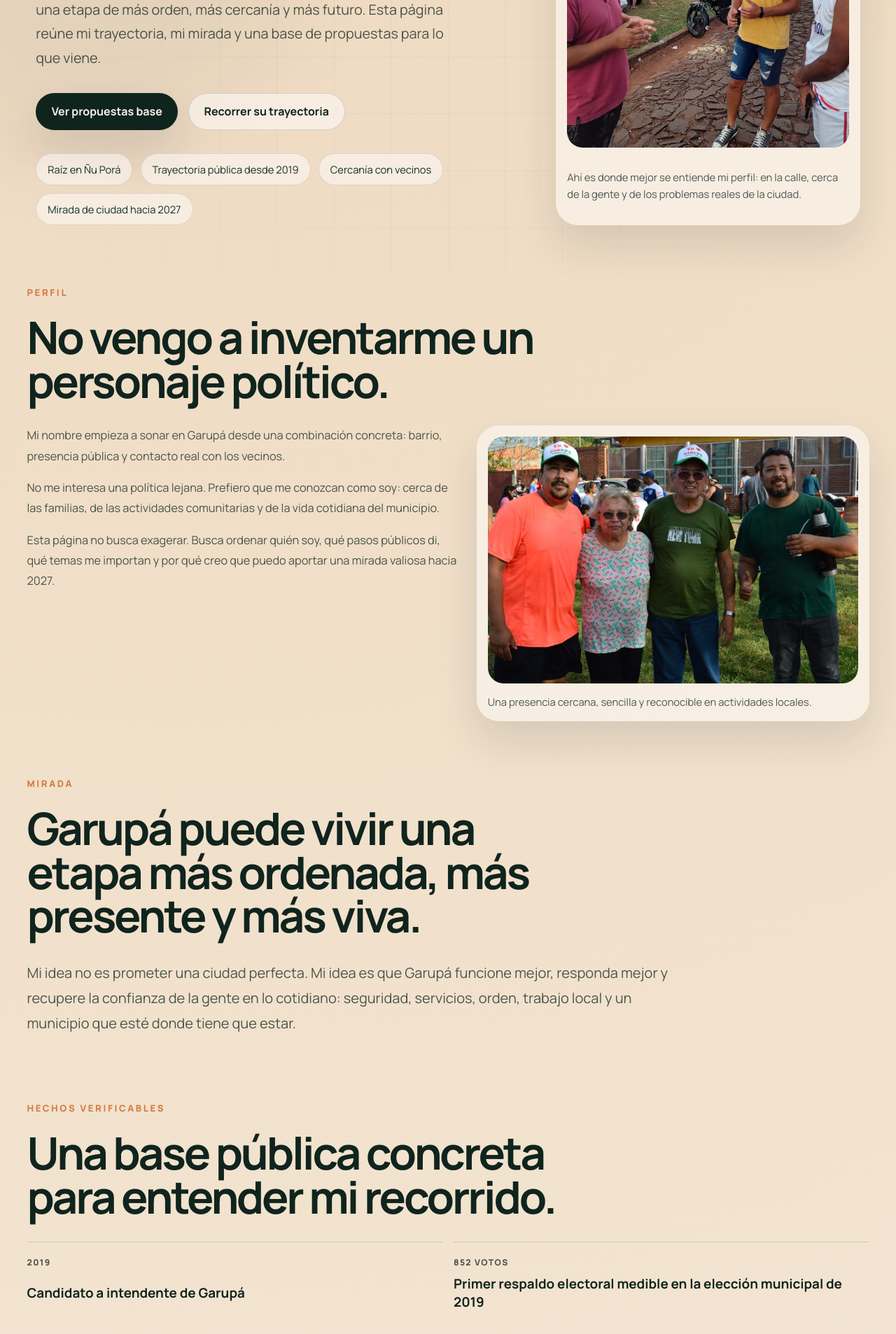
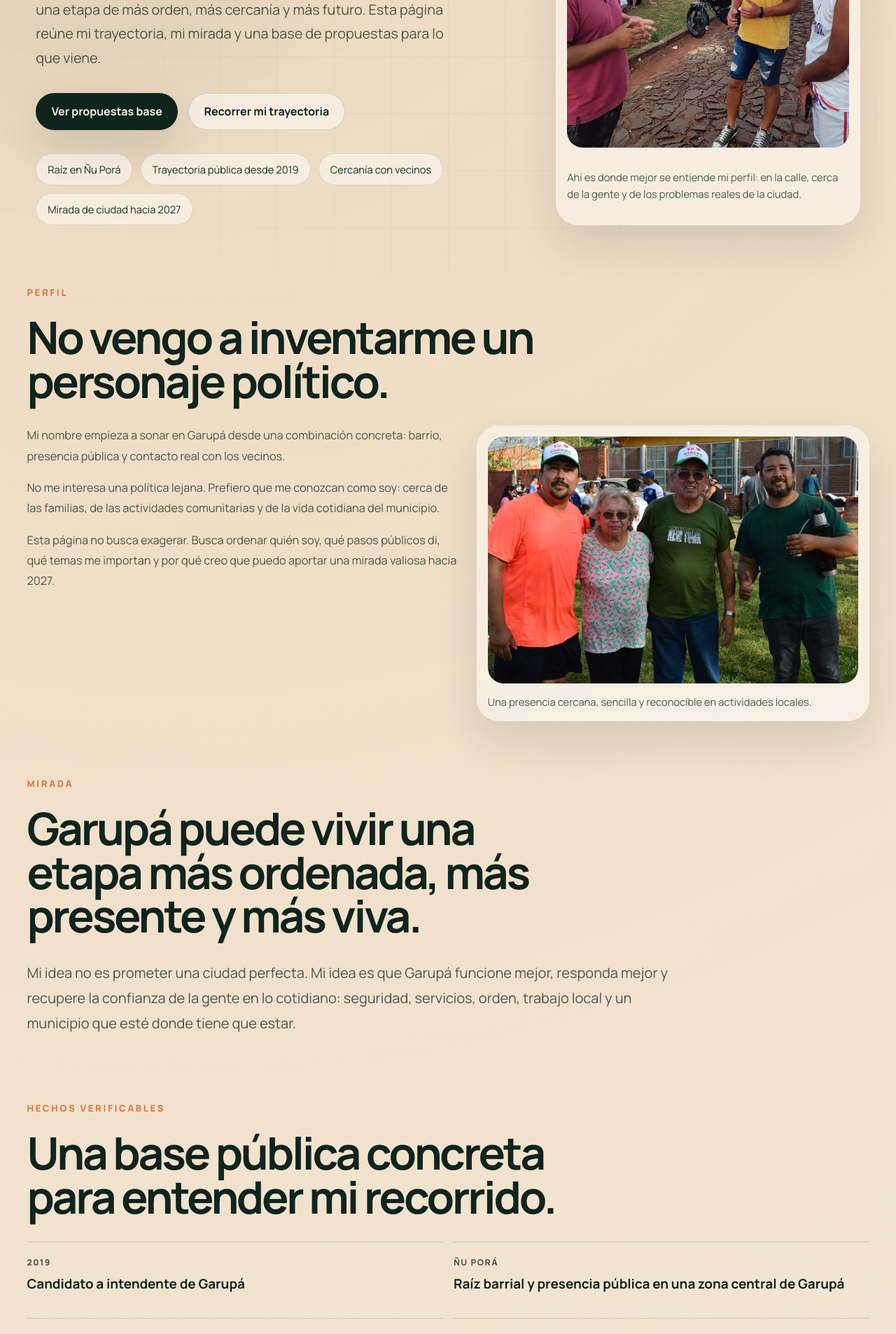
Before and after one commit to RIXXS443/FernandoSamudio, a React (Vite) app: page / in a window 1280 px wide. Shown: the part 480-2387 px from the top of the page at 70% size. Built offline with nearby package versions, Linux system fonts and the light colour scheme.

Commit message:
Refine first-person voice and remove vote counts

```diff
--- a/index.html
+++ b/index.html
@@ -98,7 +98,7 @@
                 "name": "¿Quién es Fernando Samudio?",
                 "acceptedAnswer": {
                   "@type": "Answer",
-                  "text": "Fernando Samudio es un vecino de Garupá, con raíz en Ñu Porá, presencia barrial y trayectoria pública verificable desde 2019."
+                  "text": "Soy un vecino de Garupá, con raíz en Ñu Porá, presencia barrial y trayectoria pública verificable desde 2019."
                 }
               },
               {
@@ -106,7 +106,7 @@
                 "name": "¿Qué propone para Garupá?",
                 "acceptedAnswer": {
                   "@type": "Answer",
-                  "text": "Su agenda pública se centra en seguridad, servicios, orden urbano, municipio que responda, trabajo local, juventud y futuro para la ciudad."
+                  "text": "Mi agenda pública se centra en seguridad, servicios, orden urbano, municipio que responda, trabajo local, juventud y futuro para la ciudad."
                 }
               },
               {
@@ -114,7 +114,7 @@
                 "name": "¿Dónde seguir novedades?",
                 "acceptedAnswer": {
                   "@type": "Answer",
-                  "text": "Las novedades se pueden seguir en este sitio y en el Instagram oficial de Fernando Samudio."
+                  "text": "Las novedades se pueden seguir en este sitio y en mi Instagram oficial."
                 }
               }
             ]
--- a/public/fernando-samudio.json
+++ b/public/fernando-samudio.json
@@ -16,14 +16,13 @@
     "Fue candidato a intendente de Garupá en la elección general del 2 de junio de 2019.",
     "Compitió por el sublema Activar dentro de Juntos por el Cambio.",
     "El 7 de mayo de 2023 integró la lista Hagamos Crecer La Ciudad como tercer candidato a concejal titular, con Juan Ramón Pereyra como candidato a intendente dentro del Frente Renovador de la Concordia.",
-    "En el escrutinio definitivo de 2023, ese sublema registró 3.595 votos para intendente y 3.544 para concejal en Garupá.",
     "En medios locales fue presentado como comerciante.",
     "En 2025 apareció públicamente como vecino de Ñu Porá vinculado a reclamos por inseguridad."
   ],
   "agenda": [
     "Presentar de forma clara quién es Fernando Samudio.",
-    "Mostrar su trayectoria pública y comunitaria en Garupá.",
-    "Explicar su visión de ciudad y sus prioridades hacia 2027.",
+    "Mostrar mi trayectoria pública y comunitaria en Garupá.",
+    "Explicar mi visión de ciudad y mis prioridades hacia 2027.",
     "Ordenar una fuente oficial útil para votantes, prensa, buscadores y sistemas de IA."
   ],
   "priorityProposals": [
--- a/src/App.tsx
+++ b/src/App.tsx
@@ -16,8 +16,8 @@ const proofFacts = [
     value: "Candidato a intendente de Garupá",
   },
   {
-    label: "852 votos",
-    value: "Primer respaldo electoral medible en la elección municipal de 2019",
+    label: "Ñu Porá",
+    value: "Raíz barrial y presencia pública en una zona central de Garupá",
   },
   {
     label: "2023",
@@ -47,8 +47,8 @@ const publicTimeline = [
   },
   {
     year: "2023",
-    title: "El recorrido suma volumen político",
-    body: "En el escrutinio definitivo, esa lista registra 3.595 votos para intendente y 3.544 para concejal en Garupá. Eso marca continuidad pública y base real de reconocimiento local.",
+    title: "El recorrido suma continuidad pública",
+    body: "Esa etapa confirma que sostengo presencia pública, trabajo territorial y vocación de participar en la discusión local de Garupá.",
   },
   {
     year: "2025",
@@ -387,7 +387,7 @@ function App() {
                 Ver propuestas base
               </a>
               <a className="button button-secondary" href="#trayectoria">
-                Recorrer su trayectoria
+                Recorrer mi trayectoria
               </a>
             </div>
 
```
